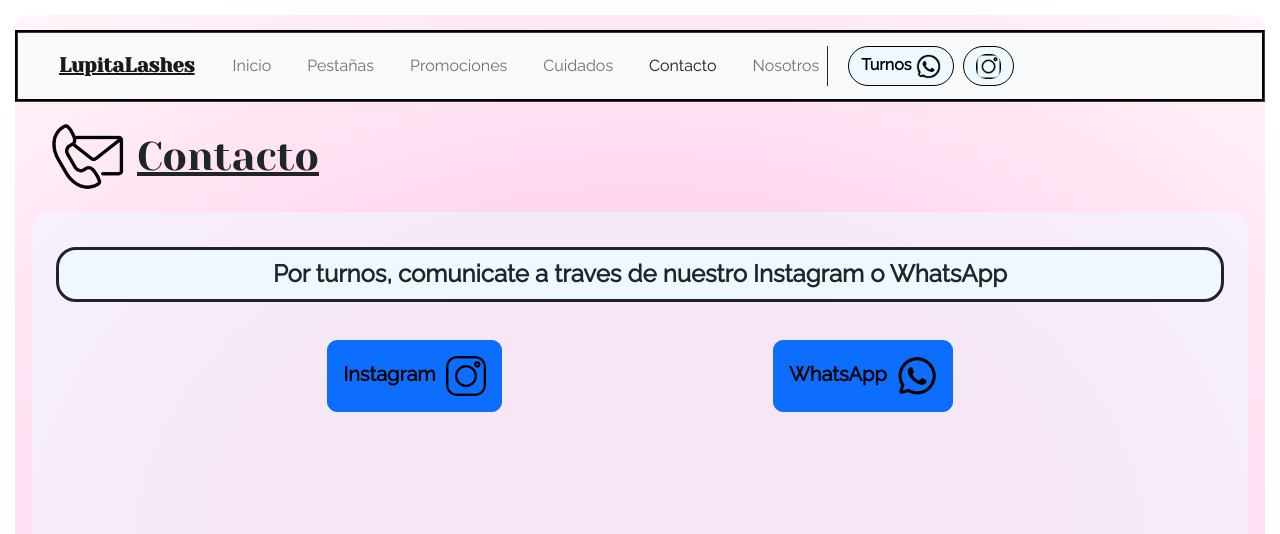
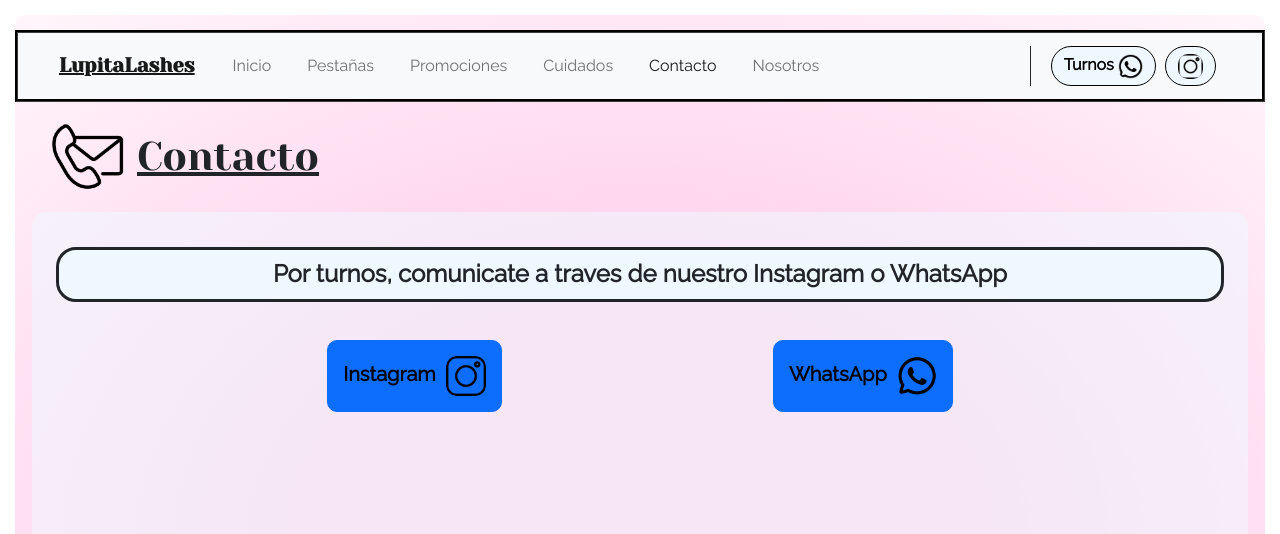
Before and after one commit to facu-fua/LupitaLashes, a website: page paginas/contacto.html in a window 1280 px wide. Shown: the top 534 px of the page. Drawn offline with nearby package versions, Linux system fonts and the light colour scheme.

Commit message:
agregue cambios previos a todas los html

```diff
--- a/paginas/contacto.html
+++ b/paginas/contacto.html
@@ -34,7 +34,7 @@
 
         <!-- Menu navbar de Bootstrap -->
         <nav class="menuBoot navbar navbar-expand-lg navbar-light bg-light">
-            <div class="container-fluid">
+            <div class="menuEspacio container-fluid">
                 <a class="navbar-brand" href="../index.html">LupitaLashes</a>
                 <button class="navbar-toggler" type="button" data-bs-toggle="collapse"
                     data-bs-target="#navbarSupportedContent" aria-controls="navbarSupportedContent"
```
Also changed, not shown: paginas/cuidados.html (+1 -1 lines), paginas/nosotros.html (+1 -1 lines), paginas/pestañas.html (+1 -1 lines), paginas/promociones.html (+1 -1 lines).
